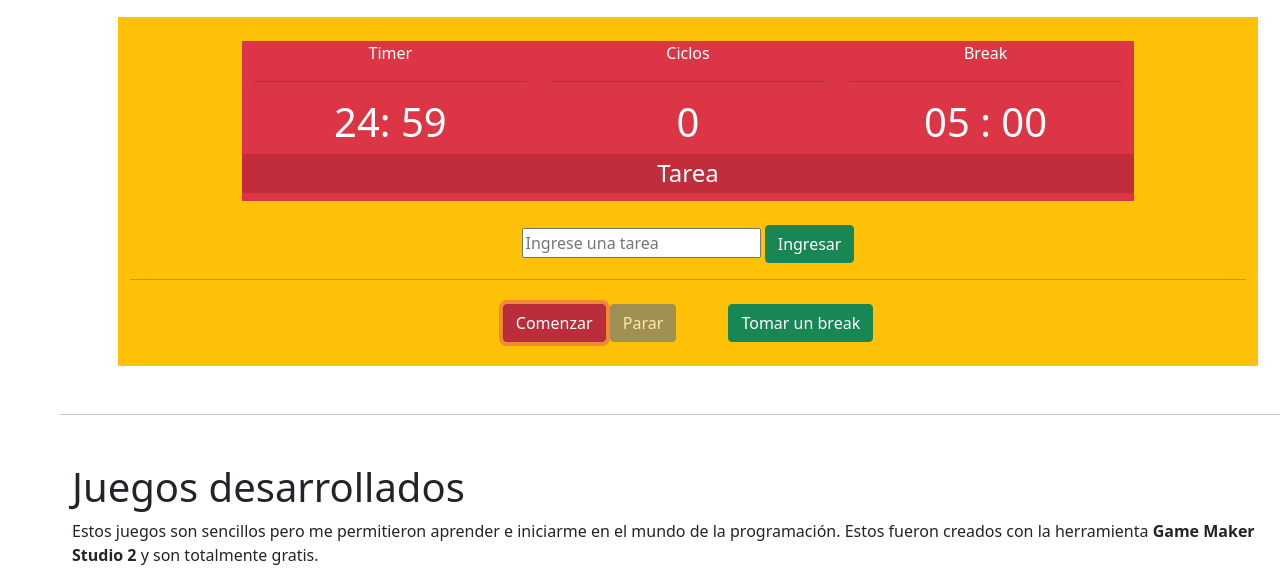
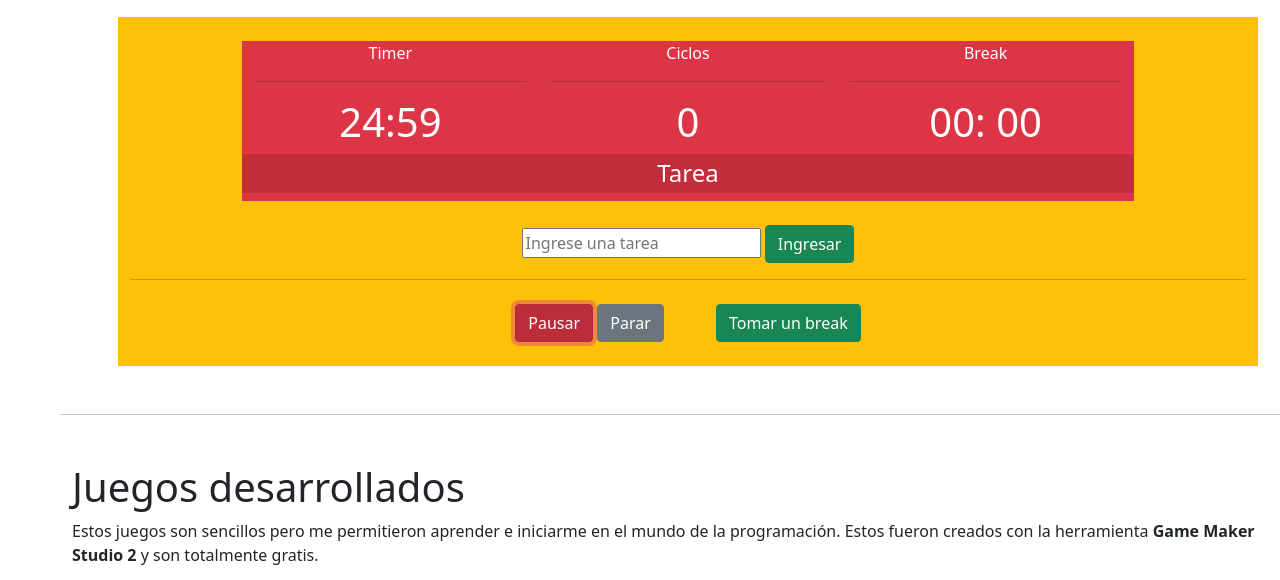
Before and after one commit to Mushroom0047/PortafolioProyectos, a plain HTML site: page index.html in a window 1280 px wide. Both pictures are taken after a click on the button "Comenzar". Shown: the part 1216-1796 px from the top of the page. Drawn offline with nearby package versions, Linux system fonts and the light colour scheme.

Commit message:
Finish the pomodoro interface and countdown it's working :)

```diff
--- a/index.html
+++ b/index.html
@@ -98,6 +98,7 @@
 
     <!-- Pomodoro Timer -->
     <div class="container-fuid">
+      <audio class="ringBell" src="https://soundbible.com/mp3/service-bell_daniel_simion.mp3"></audio>
       <div class="titulo">
         <h1>Pomodoro Timer</h1>
         <p>27/04/2021</p>
@@ -111,7 +112,7 @@
           <div class="col-4">
             <p>Timer</p>
             <hr>
-            <h1 class="timer">25: 00</h1>
+            <h1 class="timer">00: 00</h1>
           </div>
           <div class="col-4">
             <p>Ciclos</p>
@@ -121,7 +122,7 @@
           <div class="col-4">
             <p>Break</p>
             <hr>
-            <h1>05 : 00</h1>
+            <h1>00: 00</h1>
           </div>
           <div class="col-12 task-div">
             <h4 class="taskPom">Tarea</h4>
--- a/js/app.js
+++ b/js/app.js
@@ -75,17 +75,19 @@ function addList(txt){
     createLi.appendChild(createDeleteIcon);
 }
 
-// Timer
-const startPom = document.querySelector('.btn-startPom');
-const stopPom = document.querySelector('.btn-stopPom');
-const takeBreak = document.querySelector('.btn-breakPom');
+
+// Pomodoro timer
+const btnStartPom = document.querySelector('.btn-startPom');
+const btnStopPom = document.querySelector('.btn-stopPom');
+const btnTakeBreak = document.querySelector('.btn-breakPom');
 //task
 let taskLabel = document.querySelector('.taskPom');
 const taskInput = document.querySelector('.inputTaskPom');
-const enterTask = document.querySelector('.btn-taskPom');
+const btnEnterTask = document.querySelector('.btn-taskPom');
+const audio = document.querySelector('.ringBell');
 
 //Enter a task
-enterTask.addEventListener('click', ()=>{
+btnEnterTask.addEventListener('click', ()=>{
     addTask();
 });
 taskInput.addEventListener('keyup', e=>{
@@ -105,14 +107,25 @@ const startMinute = 25;
 let cycle = 0;
 let breakTime = 5;
 let time = startMinute * 60;//1500 seg
-
 const countDownEl = document.querySelector('.timer');
+let pomIsPlaying = false;
+let intervalID;
 
 //Start countdown
-startPom.addEventListener('click', e=>{
-    setInterval(updateCountDown, 1000);
+btnStartPom.addEventListener('click', ()=>{
+    if(pomIsPlaying){
+        clearInterval(intervalID);
+        btnStartPom.innerHTML = "Comenzar";
+        document.querySelector('.btn-stopPom').disabled = true;
+        breakTime = 5;
+        pomIsPlaying = false;
+    }else{
+        intervalID = setInterval(updateCountDown, 1000);
+        btnStartPom.innerHTML = "Pausar";
+        document.querySelector('.btn-stopPom').disabled = false;
+        pomIsPlaying = true;
+    }
 });
-
 
 function updateCountDown(){
     const minutes = Math.floor(time / 60);
@@ -120,6 +133,6 @@ function updateCountDown(){
 
     seconds = seconds <10 ? '0' + seconds : seconds;
 
-    countDownEl.innerHTML = `${minutes}: ${seconds}`;
+    countDownEl.innerHTML = minutes+":"+seconds;
     time--;
 }
```
